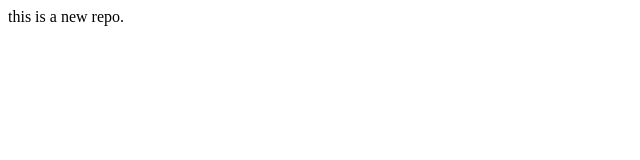
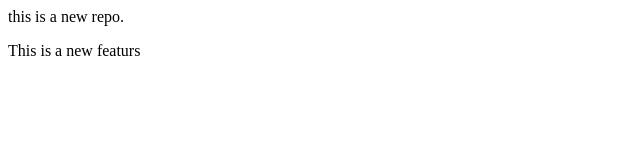
Before and after one commit to mdtabrez123/localrepo, a plain HTML site: page index.html in a window 1280 px wide. Shown: the whole page, without its empty margins (0-640 px from the left). Drawn offline with Linux system fonts and the light colour scheme.

Commit message:
add new featurs

```diff
--- a/index.html
+++ b/index.html
@@ -1 +1,2 @@
 <p>this is a new repo.</p>
+<p>This is a new featurs</p>
```
